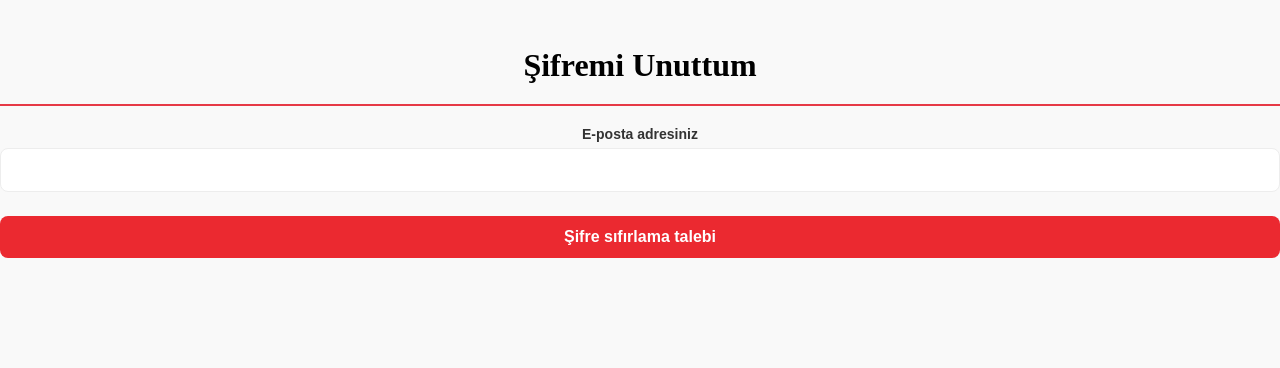
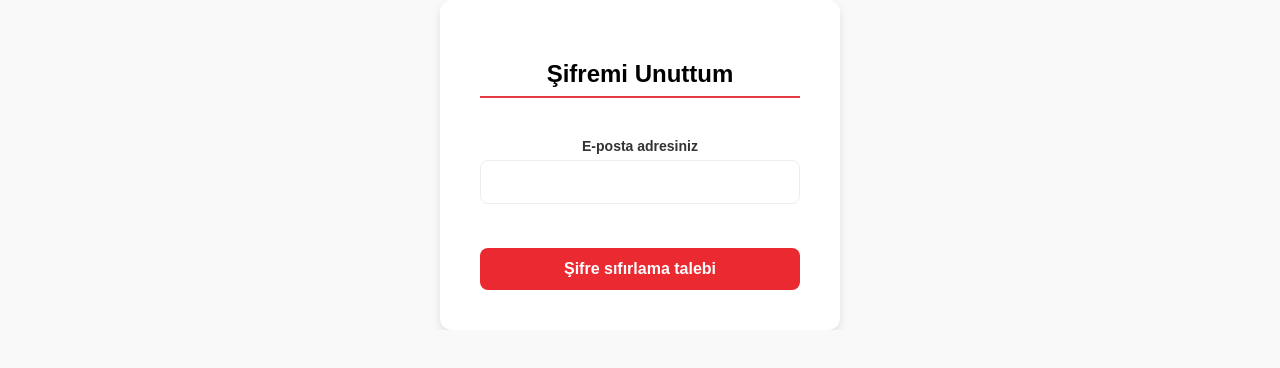
Before and after one commit to gtu-reservation-system/frontend, a React (Create React App) app: page /forgot-password in a window 1280 px wide. Shown: the top 368 px of the page. Built offline with nearby package versions, Linux system fonts and the light colour scheme.

Commit message:
restaurant logo updated and forgat password updated

```diff
--- /dev/null
+++ b/src/components/ForgotPasswordForm.js
@@ -0,0 +1,50 @@
+// ForgotPasswordForm.js
+import React, { useState } from 'react';
+
+const ForgotPasswordForm = ({ onSubmit }) => {
+  const [email, setEmail] = useState('');
+  const [message, setMessage] = useState('');
+  const [error, setError] = useState('');
+
+  const isEmailValid = (email) => {
+    const emailRegex = /^[^\s@]+@[^\s@]+\.[^\s@]+$/;
+    return emailRegex.test(email);
+  };
+
+  const handleSubmit = async (e) => {
+    e.preventDefault();
+
+    if (!email) {
+      setError('Lütfen e-posta adresinizi girin.');
+      return;
+    }
+
+    if (!isEmailValid(email)) {
+      setError('Geçerli bir e-posta adresi girin.');
+      return;
+    }
+
+    setError('');
+    onSubmit({ email });
+  };
+
+  return (
+    <form className="login-form" onSubmit={handleSubmit}>
+      <h2>Şifremi Unuttum</h2>
+      {error && <p className="error-message">{error}</p>}
+      {message && <p className="success-message">{message}</p>}
+      <div className="input-group">
+        <label htmlFor="email">E-posta adresiniz</label>
+        <input
+          type="email"
+          id="email"
+          value={email}
+          onChange={(e) => setEmail(e.target.value)}
+        />
+      </div>
+      <button type="submit">Şifre sıfırlama talebi</button>
+    </form>
+  );
+};
+
+export default ForgotPasswordForm;
--- a/src/pages/ForgotPassword.js
+++ b/src/pages/ForgotPassword.js
@@ -1,81 +1,31 @@
-import React, { useState } from 'react';
+// ForgotPasswordPage.js
+import React from 'react';
 import { useNavigate } from 'react-router-dom';
 import axios from 'axios';
+import ForgotPasswordForm from '../components/ForgotPasswordForm';
 
 const API_BASE_URL = process.env.REACT_APP_API_BASE_URL;
 
-const ForgotPassword = () => {
-  const [email, setEmail] = useState('');
-  const [message, setMessage] = useState('');
-  const [error, setError] = useState('');
+const ForgotPasswordPage = () => {
   const navigate = useNavigate();
 
-  const isEmailValid = (email) => {
-    const emailRegex = /^[^\s@]+@[^\s@]+\.[^\s@]+$/;
-    return emailRegex.test(email);
-  };
-
-  const handleSubmit = async (e) => {
-    e.preventDefault();
-
-    if (!email) {
-      setError('Lütfen e-posta adresinizi girin.');
-      return;
-    }
-
-    if (!isEmailValid(email)) {
-      setError('Geçerli bir e-posta adresi girin.');
-      return;
-    }
-
-    setError('');
-
+  const handleForgotPassword = async (formData) => {
     try {
-      const response = await axios.post(`${API_BASE_URL}/api/forgot`, {
-        email
-      });
-
+      const response = await axios.post(`${API_BASE_URL}/api/forgot`, formData);
       if (response.status === 200) {
-        setMessage('E-posta gönderildi!');
         navigate('/reset-password');
       }
     } catch (error) {
       console.error("Password reset request failed:", error);
-      setError('Şifre sıfırlama talebi sırasında bir hata oluştu. Lütfen tekrar deneyin.');
+      alert('Şifre sıfırlama talebi sırasında bir hata oluştu. Lütfen tekrar deneyin.');
     }
-  };
-
-  const titleStyle = {
-    fontSize: '32px',
-    fontWeight: 'bold',
-    color: 'black',
-    textAlign: 'center',
-    marginBottom: '20px',
-    fontFamily: "'Be Vietnam Pro', 'sans-serif'",
-    padding: '20px'
   };
 
   return (
     <div className="forgot-password">
-      <h2 style = {titleStyle}>Şifremi Unuttum</h2>
-      <form onSubmit={handleSubmit}>
-        {error && <p className="error-message">{error}</p>}
-        {message && <p className="success-message">{message}</p>}
-
-        <div className="input-group">
-          <label htmlFor="email">E-posta adresiniz</label>
-          <input
-            type="email"
-            id="email"
-            value={email}
-            onChange={(e) => setEmail(e.target.value)}
-          />
-        </div>
-
-        <button type="submit">Şifre sıfırlama talebi</button>
-      </form>
+      <ForgotPasswordForm onSubmit={handleForgotPassword} />
     </div>
   );
 };
 
-export default ForgotPassword;
+export default ForgotPasswordPage;
--- a/src/pages/Restaurant.css
+++ b/src/pages/Restaurant.css
@@ -492,4 +492,53 @@
   color: #374151;
 }
 
-/* ... keeping other existing styles ... */
+
+
+.restaurant-header-container {
+  position: relative;
+  min-height: 300px;  /* Adjust this value based on your content needs */
+  display: flex;
+  align-items: center;
+  justify-content: center;
+  background-image: url('');  /* This will be set dynamically */
+  background-size: cover;
+  background-position: center;
+  background-repeat: no-repeat;
+  border-radius: 8px;
+}
+
+/* Add this class dynamically in your component */
+.restaurant-header-container[data-has-logo="true"] {
+  background-image: var(--restaurant-logo);
+}
+
+.restaurant-info-overlay {
+  width: 90%;
+  max-width: 800px;
+  margin: 20px;
+  padding: 2rem;
+  background-color: rgba(255, 255, 255, 0.9);
+  backdrop-filter: blur(5px);
+  border-radius: 12px;
+  box-shadow: 0 4px 6px rgba(0, 0, 0, 0.1);
+}
+
+/* Make text more readable against the background */
+.restaurant-info-overlay h1,
+.restaurant-info-overlay p,
+.restaurant-info-overlay strong {
+  color: #333;
+  text-shadow: 0 1px 2px rgba(255, 255, 255, 0.1);
+}
+
+/* Responsive adjustments */
+@media (max-width: 768px) {
+  .restaurant-header-container {
+    min-height: 250px;
+  }
+
+  .restaurant-info-overlay {
+    width: 95%;
+    padding: 1.5rem;
+  }
+}
--- a/src/pages/Restaurant.js
+++ b/src/pages/Restaurant.js
@@ -247,12 +247,12 @@ const Restaurant = () => {
         {/* Header Section with Logo */}
         <div className="bg-white rounded-lg shadow-sm p-6">
           <div className="flex flex-col md:flex-row md:items-start gap-6">
-            {restaurant.logoPhotoPath && (
-              <div className="w-32 h-32 flex-shrink-0">
+          {restaurant.logoPhotoPath && (
+              <div className="restaurant-logo-container">
                 <img
                   src={restaurant.logoPhotoPath}
                   alt={`${restaurant.name} logo`}
-                  className="w-full h-full object-cover rounded-lg"
+                  className="restaurant-logo"
                 />
               </div>
             )}
```
